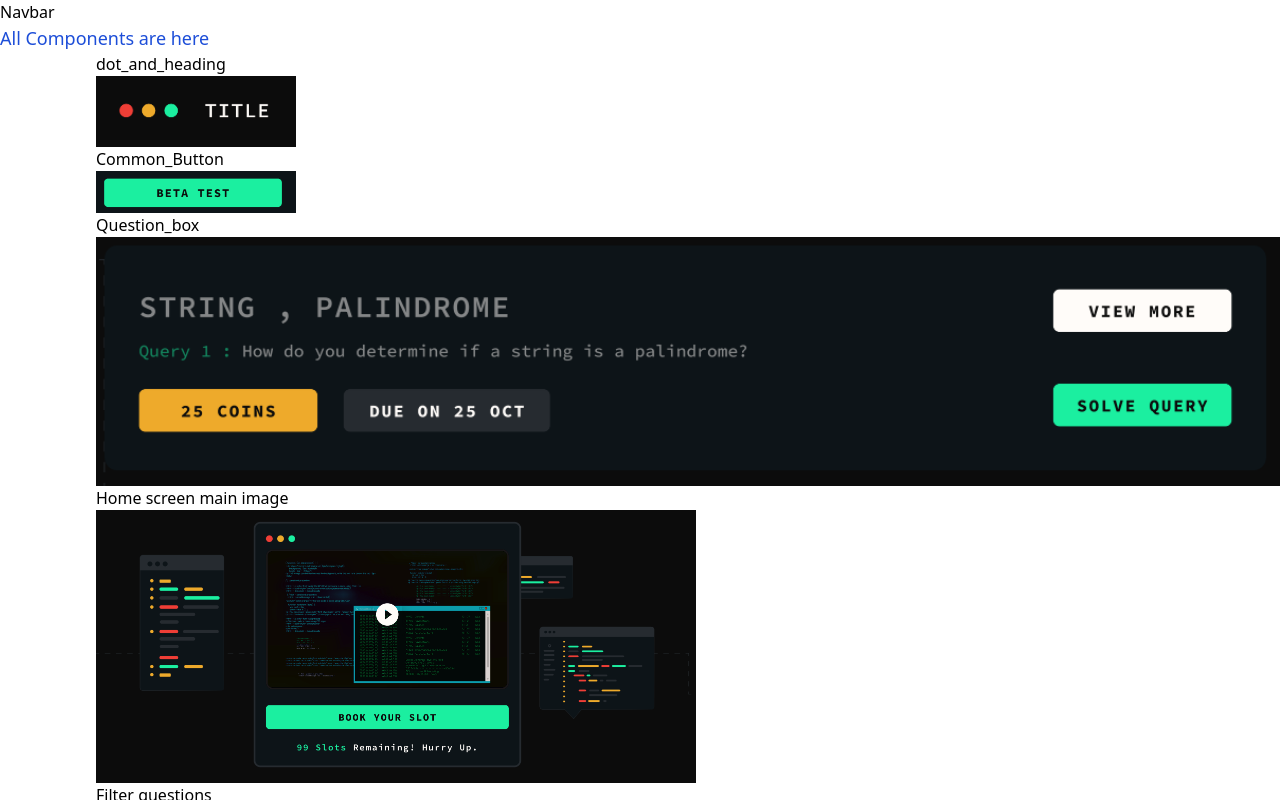
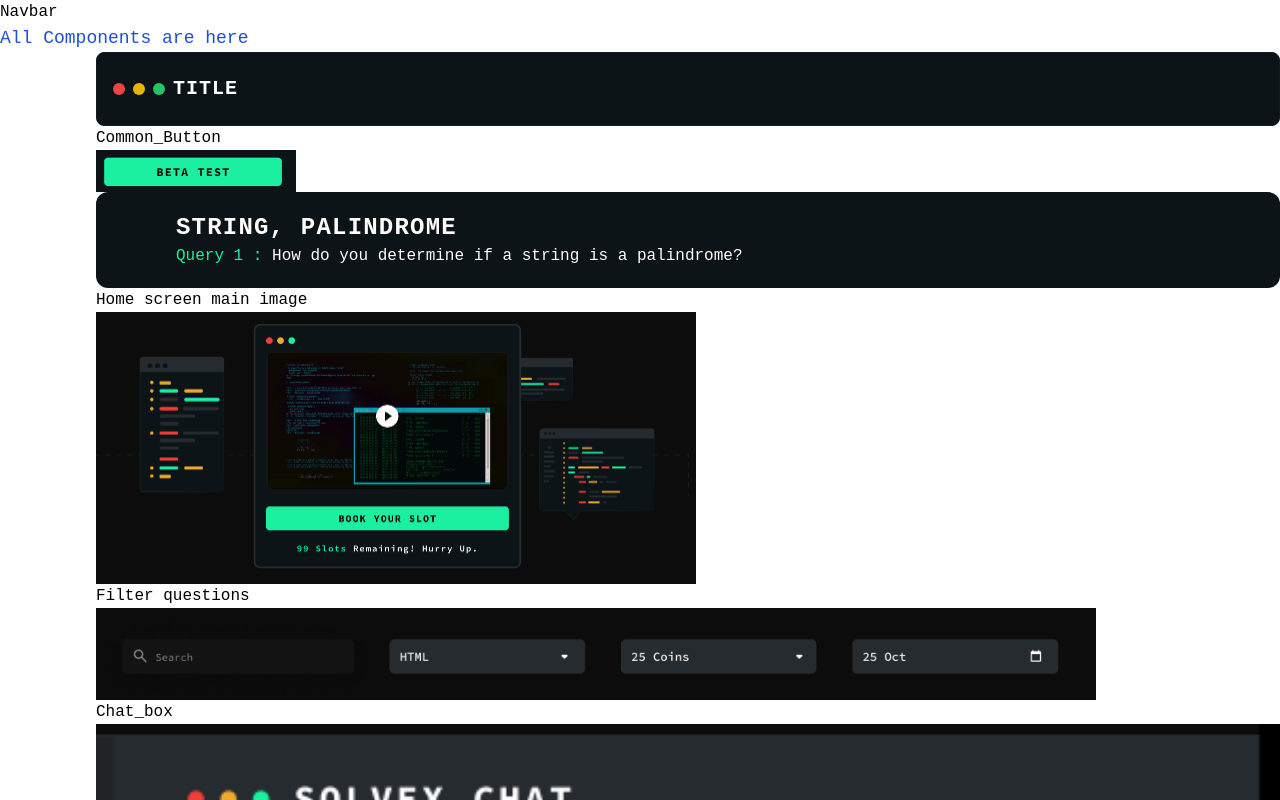
Before and after one commit to DareDevilStudios/notime-solve-x, a Next.js app: page /componentsDisplay in a window 1280 px wide. Shown: the top 800 px of the page. Built offline with nearby package versions, Linux system fonts and the light colour scheme.

Commit message:
DotHeading, Question_box designed. Question_box buttons need to be added

```diff
--- a/src/app/layout.js
+++ b/src/app/layout.js
@@ -13,7 +13,7 @@ export const metadata = {
 export default function RootLayout({ children }) {
   return (
     <html lang="en">
-      <body>
+      <body className="font-code">
         <Navbar/>
         {children}
         <Footer/>
--- a/src/common/components/DotHeading.jsx
+++ b/src/common/components/DotHeading.jsx
@@ -1,15 +1,27 @@
-import Image from 'next/image'
-import React from 'react'
+import React from 'react';
 
 const DotHeading = () => {
+  return (
+    <div className="border border-gray-900 p-4 rounded-lg  bg-[#0D1418]" >
+      <div className="flex items-center">
+        {/* First ellipse with color #EF3E36 */}
+        <div className="w-3 h-3 bg-red-500 rounded-full mr-2"></div>
 
+        {/* Second ellipse with color #EEAA2B */}
+        <div className="w-3 h-3 bg-yellow-500 rounded-full mr-2"></div>
 
-  return (
-    <>
-        dot_and_heading
-        <Image src="/website_screenshots/dot_and_heading.png" alt="dot_and_heading" width={200} height={50} />
-    </>
-  )
-}
+        {/* Third ellipse with color #1BEFA0 */}
+        <div className="w-3 h-3 bg-green-500 rounded-full mr-2"></div>
 
-export default DotHeading
+        {/* Title on the right */}
+        <h1 className="text-xl font-semibold m1-6">
+          <span className="text-white text-25 font-semibold leading-10	tracking-[0.05em] text-left">
+            TITLE
+          </span>
+        </h1>
+      </div>
+    </div>
+  );
+};
+
+export default DotHeading;
--- a/src/common/components/Question_box.jsx
+++ b/src/common/components/Question_box.jsx
@@ -1,15 +1,20 @@
-import Image from 'next/image'
-import React from 'react'
+import React from 'react';
 
-const Question_box = () => {
+const QuestionBox = () => {
+
   return (
-    <div>
-        <h1>Question_box</h1>
-        <div className="w-full">
-        <Image className='w-full' src="/website_screenshots/question_box.png" alt="Next.js" width={600} height={160} />
-        </div>
+    <div className="px-20 py-5 rounded-[12px] bg-[#0D1418]">
+      <div>
+      <h2 className='font-code text-2xl font-semibold tracking-[0.05em] text-left text-[#FFFCF9]'>
+          STRING, PALINDROME
+        </h2>
+      </div>
+
+      <div>
+        <p><span className='text-[#1BEFA0]  pt-8'>Query 1 :</span> <span className='text-[#FFFCF9]'>How do you determine if a string is a palindrome? </span></p>
+      </div>
     </div>
-  )
-}
+  );
+};
 
-export default Question_box
+export default QuestionBox;
--- a/tailwind.config.js
+++ b/tailwind.config.js
@@ -16,6 +16,7 @@ module.exports = {
         'gradient-conic':
           'conic-gradient(from 180deg at 50% 50%, var(--tw-gradient-stops))',
       },
+
     },
   },
   plugins: [],
```
